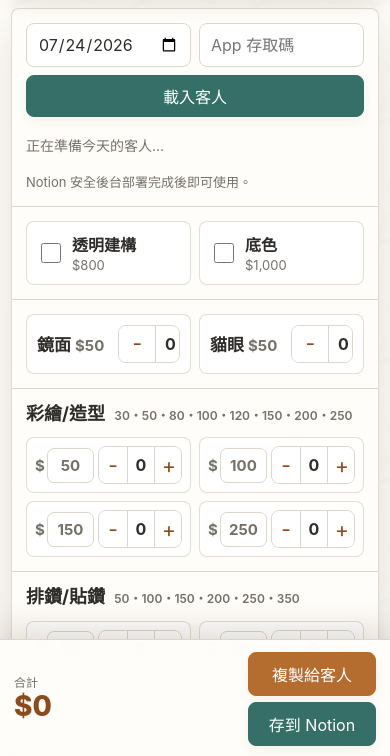
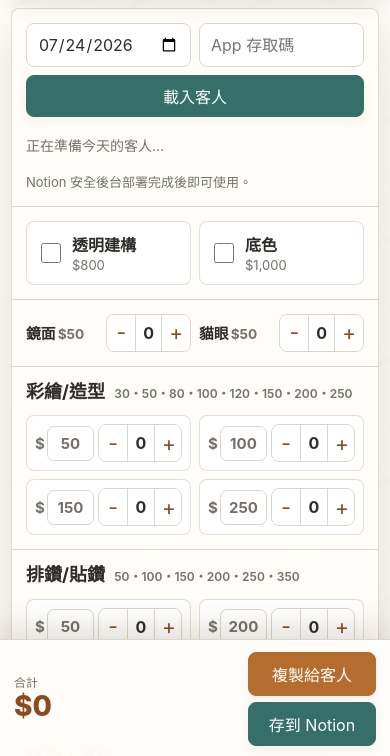
Before and after one commit to hujieyi/nail-pricing-calculator, a plain HTML site: page index.html in a window 390 px wide. Shown: the part 86-842 px from the top of the page. Drawn offline with Linux system fonts and the light colour scheme.

Commit message:
Make mirror and cat eye controls fluid

```diff
--- a/index.html
+++ b/index.html
@@ -675,12 +675,28 @@
       }
 
       #addonItems .item.compact {
-        grid-template-columns: auto minmax(0, 1fr);
-        gap: 6px;
+        grid-template-columns: minmax(0, 1fr) minmax(0, 1.05fr);
+        gap: 0;
+        padding: 0;
+        border: 0;
+        background: transparent;
       }
 
       #addonItems .stepper {
-        grid-template-columns: 36px minmax(30px, 1fr) 36px;
+        grid-template-columns: repeat(3, minmax(0, 1fr));
+        width: 100%;
+        min-width: 0;
+      }
+
+      #addonItems .compact-label {
+        font-size: clamp(13px, 3.8vw, 15px);
+        min-width: 0;
+        overflow: hidden;
+      }
+
+      #addonItems .compact-label small {
+        font-size: clamp(12px, 3.5vw, 14px);
+        margin-left: 2px;
       }
 
       #artItems,
--- a/pricing-calculator-sw.js
+++ b/pricing-calculator-sw.js
@@ -1,4 +1,4 @@
-const CACHE_NAME = "nail-pricing-v29";
+const CACHE_NAME = "nail-pricing-v30";
 const ASSETS = [
   "./pricing-calculator.html",
   "./pricing-calculator.webmanifest",
```
Also changed, not shown: pricing-calculator.html (+19 -3 lines).
